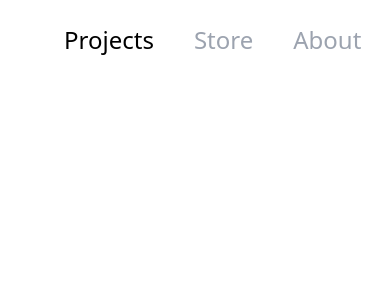
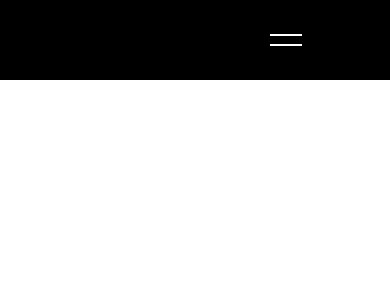
Before and after one commit to j-dsmith/cliff-and-sky, a Next.js app: page / in a window 390 px wide. Shown: the top 300 px of the page. Built offline with nearby package versions, Linux system fonts and the light colour scheme.

Commit message:
feat(mobile-nav): add hamburger button & framer

```diff
--- a/package.json
+++ b/package.json
@@ -16,6 +16,7 @@
     "clsx": "^1.2.1",
     "eslint": "8.32.0",
     "eslint-config-next": "13.1.3",
+    "framer-motion": "^8.5.2",
     "next": "13.1.3",
     "react": "18.2.0",
     "react-dom": "18.2.0",
--- /dev/null
+++ b/src/app/hamburger-button.tsx
@@ -0,0 +1,101 @@
+"use client";
+
+import { FC, SetStateAction, useState } from "react";
+
+import clsx from "clsx";
+import { motion, useAnimationControls } from "framer-motion";
+import { COLORS } from "@/constants/colors";
+
+interface Props {
+  isOpen: boolean;
+  setIsOpen: (value: SetStateAction<boolean>) => void;
+}
+
+const HamburgerButton: FC<Props> = ({ isOpen, setIsOpen }) => {
+  const btnControls = useAnimationControls();
+
+  const handleClick = () => {
+    if (isOpen) {
+      btnControls.start("closed");
+    } else {
+      btnControls.start("open");
+    }
+
+    setIsOpen((prev) => !prev);
+  };
+
+  return (
+    <motion.button
+      className={clsx(
+        "relative z-10 flex h-9 w-20 flex-col items-center justify-center gap-2 rounded-full md:hidden"
+      )}
+      variants={btnVariant}
+      initial="initial"
+      animate={btnControls}
+      onClick={handleClick}
+    >
+      <motion.div
+        variants={topLineVariant}
+        className={clsx("flex h-0.5 w-8 origin-left bg-white")}
+      ></motion.div>
+      <motion.div
+        variants={bottomLineVariant}
+        className={clsx("flex h-0.5 w-8 origin-left bg-white")}
+      ></motion.div>
+    </motion.button>
+  );
+};
+
+// Variants
+const btnVariant = {
+  initial: {
+    backgroundColor: COLORS.black,
+  },
+  open: {
+    backgroundColor: COLORS.white,
+    transition: {
+      duration: 0.3,
+      ease: "easeInOut",
+    },
+  },
+  closed: {
+    backgroundColor: COLORS.black,
+    transition: {
+      duration: 0.3,
+      ease: "easeInOut",
+    },
+  },
+};
+
+const topLineVariant = {
+  initial: {
+    backgroundColor: COLORS.white,
+    rotate: 0,
+    y: 0,
+  },
+  open: {
+    backgroundColor: COLORS.black,
+    rotate: 25,
+    y: -2,
+    transition: {
+      duration: 0.3,
+      ease: "easeInOut",
+    },
+  },
+  closed: {
+    backgroundColor: COLORS.white,
+    rotate: 0,
+    y: 0,
+    transition: {
+      duration: 0.3,
+      ease: "easeInOut",
+    },
+  },
+};
+
+const bottomLineVariant = {
+  ...topLineVariant,
+  open: { ...topLineVariant.open, rotate: -25, y: 2 },
+};
+
+export default HamburgerButton;
--- a/src/app/header.tsx
+++ b/src/app/header.tsx
@@ -1,3 +1,5 @@
+import HamburgerButton from "./hamburger-button";
+import MobileNav from "./mobile-nav";
 import NavLinks from "./nav-links";
 
 const Header = () => {
@@ -6,6 +8,7 @@
       {/* Todo: add logo */}
       <div className=""></div>
       <NavLinks />
+      <MobileNav />
     </header>
   );
 };
--- /dev/null
+++ b/src/app/mobile-nav.tsx
@@ -0,0 +1,16 @@
+"use client";
+
+import { useState } from "react";
+import HamburgerButton from "./hamburger-button";
+
+const MobileNav = () => {
+  const [isOpen, setIsOpen] = useState(false);
+
+  return (
+    <article className="isolate">
+      <div className="fixed top-0 left-0 right-0 z-0 h-20 bg-black"></div>
+      <HamburgerButton isOpen={isOpen} setIsOpen={setIsOpen} />
+    </article>
+  );
+};
+export default MobileNav;
--- a/src/app/nav-links.tsx
+++ b/src/app/nav-links.tsx
@@ -17,8 +17,9 @@
     { name: "Store", url: "/about" },
     { name: "About", url: "/store" },
   ];
+
   return (
-    <ul className="flex gap-10 text-xl">
+    <ul className="hidden gap-10 text-xl md:flex">
       {navLinks.map(({ name, url }) => (
         <li
           key={name}
--- /dev/null
+++ b/src/constants/colors.ts
@@ -0,0 +1,4 @@
+export const COLORS = {
+  black: "hsl(0, 0%, 0%)",
+  white: "hsl(0, 0%, 100%)",
+};
--- a/tailwind.config.js
+++ b/tailwind.config.js
@@ -2,7 +2,24 @@
 module.exports = {
   content: ["./src/**/*.{js,ts,jsx,tsx}"],
   theme: {
-    extend: {},
+    extend: {
+      animation: {
+        "burger-down": "burgerDown 300ms ease-in-out forwards",
+        "burger-up": "burgerUp 300ms ease-in-out forwards",
+        "burger-down-reverse": "burgerDown 300ms ease-in-out reverse forwards",
+        "burger-up-reverse": "burgerUp 300ms ease-in-out reverse forwards",
+      },
+      keyframes: {
+        burgerDown: {
+          "0%": { transform: "rotate(0deg) translateY(0)" },
+          "100%": { transform: "rotate(25deg) translateY(-2px)" },
+        },
+        burgerUp: {
+          "0%": { transform: "rotate(0deg) translateY(0)" },
+          "100%": { transform: "rotate(-25deg) translateY(2px)" },
+        },
+      },
+    },
+    plugins: [],
   },
-  plugins: [],
 };
```
Also changed, not shown: 1 other file (tests, documents, lock files or other folders).
